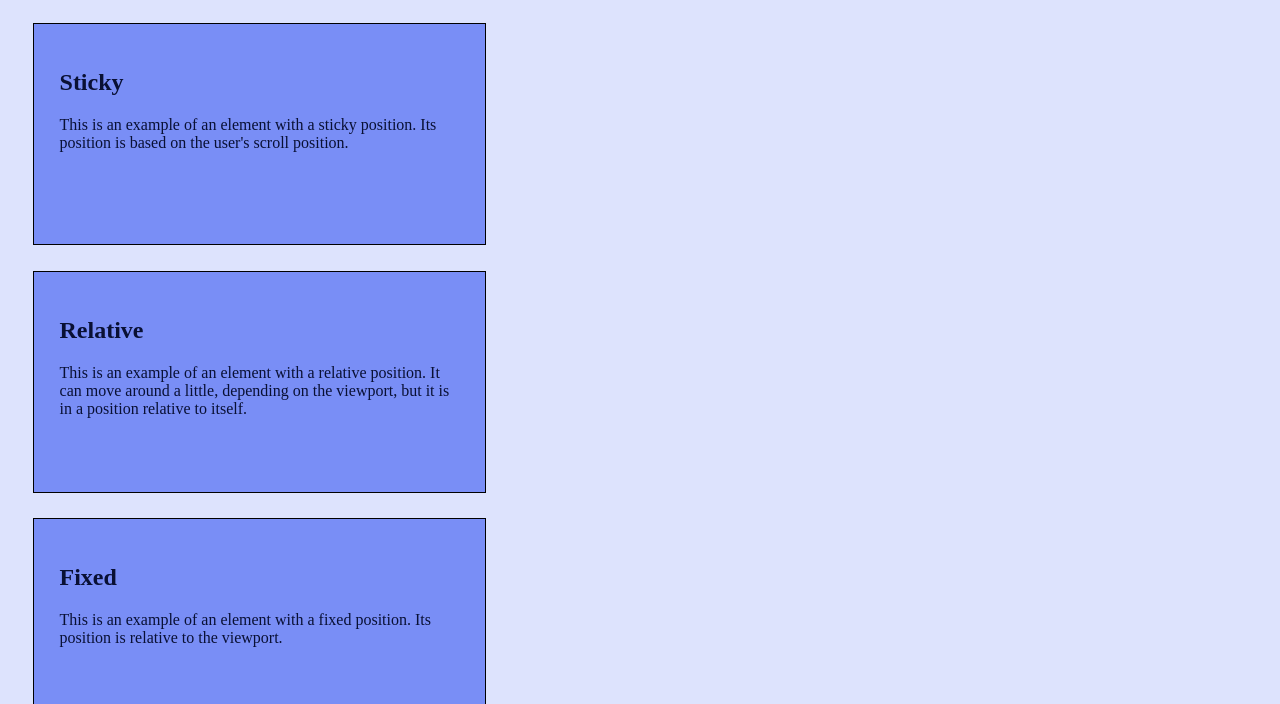
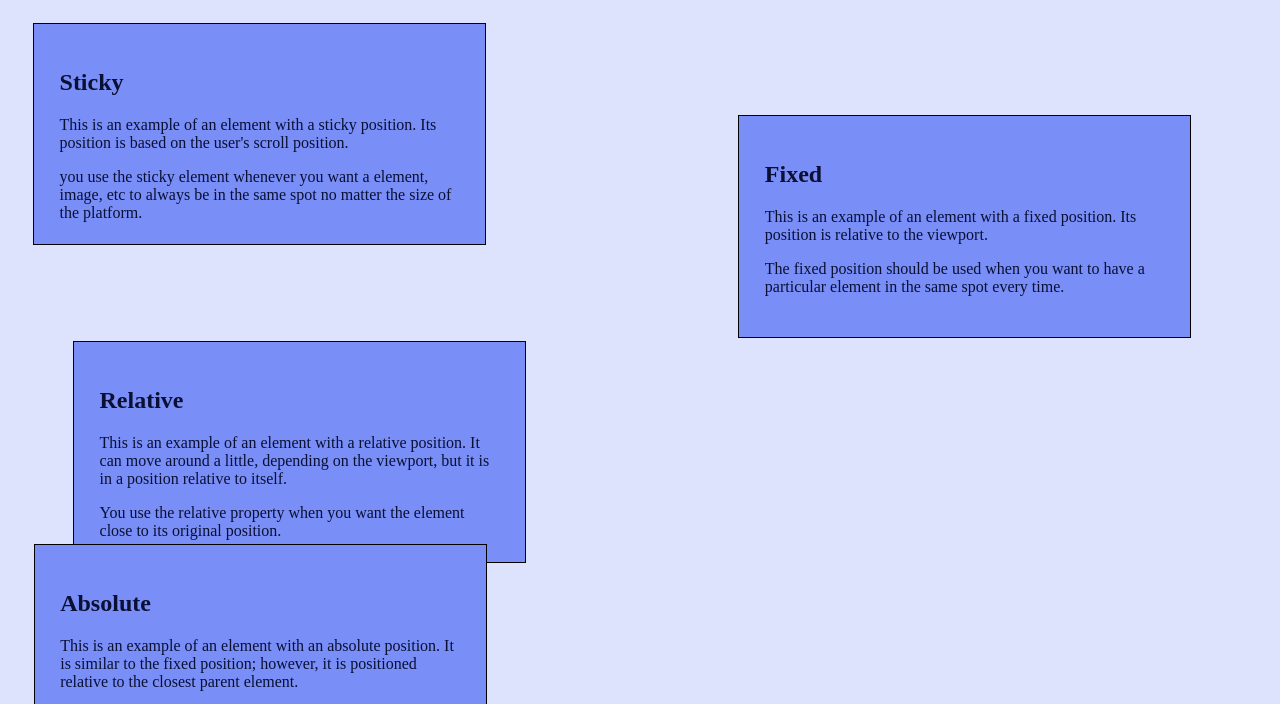
Before and after one commit to Greg-Smith209/ch5applyextendanalyze, a plain HTML site: page AnalyzeApplyExtend/extend/index.html in a window 1280 px wide. Shown: the part 61-765 px from the top of the page. Drawn offline with Linux system fonts and the light colour scheme.

Commit message:
progress

```diff
--- a/AnalyzeApplyExtend/extend/css/extend05.css
+++ b/AnalyzeApplyExtend/extend/css/extend05.css
@@ -22,16 +22,29 @@ body {
 }
 
 /* sticky */
-sticky{
+.sticky{
   position: -webkit-sticky;
   position: sticky;
   top: 0;
 }
 
 /* relative */
-
+.relative{
+  position: relative;
+  top: 70px;
+left: 40px;
+}
 
 /* fixed */
-
+.fixed{
+  position: fixed;
+  top: 150px;
+  right: 63px;
+}
 
 /* absolute */
+.absolute{
+  position: absolute;
+  bottom: 4;
+  right: 7;
+}
--- a/AnalyzeApplyExtend/extend/index.html
+++ b/AnalyzeApplyExtend/extend/index.html
@@ -27,7 +27,7 @@ Today's Date:10/6/2022 -->
                 <h2>Sticky</h2>
                 <p>This is an example of an element with a sticky position. Its position is based on the user's scroll position.</p>
                 <!-- Use the empty paragraph element below to briefly explain how to use the sticky position. -->
-                <p></p>
+                <p>you use the sticky element whenever you want a element, image, etc to always be in the same spot no matter the size of the platform.</p>
 
             </div>
 
@@ -36,7 +36,7 @@ Today's Date:10/6/2022 -->
                 <h2>Relative</h2>
                 <p>This is an example of an element with a relative position. It can move around a little, depending on the viewport, but it is in a position relative to itself.</p>
                 <!-- Use the empty paragraph element below to identify the values you used for the top and left properties and how it affected the relative box. -->
-                <p></p>
+                <p>You use the relative property when you want the element close to its original position.</p>
 
             </div>
 
@@ -45,7 +45,7 @@ Today's Date:10/6/2022 -->
                 <h2>Fixed</h2>
                 <p>This is an example of an element with a fixed position. Its position is relative to the viewport.</p>
                 <!-- Use the empty paragraph element below to identify the values you used for the top and right properties and how it affected the fixed box. -->
-                <p></p>
+                <p>The fixed position should be used when you want to have a particular element in the same spot every time.</p>
 
             </div>
 
@@ -54,7 +54,7 @@ Today's Date:10/6/2022 -->
                 <h2>Absolute</h2>
                 <p>This is an example of an element with an absolute position. It is similar to the fixed position; however, it is positioned relative to the closest parent element.</p>
                 <!-- Use the empty paragraph element below to identify the values you used for the bottom and right properties and how it affected the absolute box. -->
-                <p></p>
+                <p>Use the absolute position when you want an element to be relative to its first position.</p>
 
             </div>
 
```
